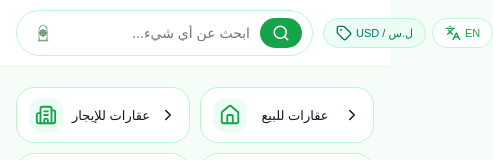
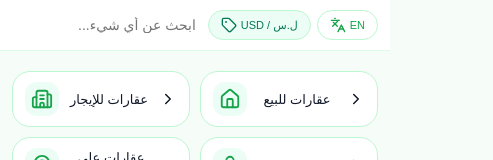
Before and after one commit to hashemfares765/huzzlie-demo, a React (Create React App) app: page / in a window 390 px wide. Shown: the top 160 px of the page, 493 px wide, since content can reach past the window. Built offline with nearby package versions, Linux system fonts and the light colour scheme.

Commit message:
Local changes before pulling

```diff
--- a/src/App.css
+++ b/src/App.css
@@ -5,7 +5,11 @@ body,
   padding: 0;
   height: 100%;
   background-color: #f6fdf8;
+  width: 100%;
+  max-width: 100%;
+  overflow-x: hidden;
 }
+
 
 body {
   font-family: system-ui, -apple-system, BlinkMacSystemFont, "SF Pro Text",
@@ -19,7 +23,11 @@ body {
   background-color: #f6fdf8;
   color: #111827;
   padding-bottom: 72px;
+  width: 100%;
+  max-width: 100%;
+  overflow-x: hidden; /* ← no horizontal scroll inside the app */
 }
+
 
 /* ===================== HEADER ===================== */
 
@@ -41,6 +49,17 @@ body {
   align-items: center;
   gap: 10px;
 }
+/* Make layout containers match the phone width on small screens */
+@media (max-width: 640px) {
+  .hz-header-inner,
+  .hz-main {
+    max-width: 100%;
+    padding-left: 12px;
+    padding-right: 12px;
+    box-sizing: border-box;
+  }
+}
+
 
 /* Logo */
 
@@ -147,6 +166,17 @@ body {
   margin: 0 auto;
   padding: 10px 16px 80px;
 }
+/* Make layout containers match the phone width on small screens */
+@media (max-width: 640px) {
+  .hz-header-inner,
+  .hz-main {
+    max-width: 100%;
+    padding-left: 12px;
+    padding-right: 12px;
+    box-sizing: border-box;
+  }
+}
+
 
 .hz-page {
   width: 100%;
--- a/src/App.js
+++ b/src/App.js
@@ -579,33 +579,16 @@ function Header({
   return (
     <div className="hz-header">
       <div className="hz-header-inner">
-        <div className="hz-search-wrap">
-          <div className="hz-logo-dot">
-            <img src="/huzzlie-logo.png" alt="Huzzlie" className="hz-logo-img" />
-          </div>
         <input
   value={q}
   onChange={(e) => setQ(e.target.value)}
-            onKeyDown={(e) => {
-              if (e.key === "Enter") {
-                if (disableEnterSearch) {
-                  e.preventDefault();
-                  e.stopPropagation();
-                  return;
-                }
-                onSearch();
-              }
-            }}
   placeholder={S.searchPlaceholder}
   className={
     "hz-search-input " + (isAR ? "hz-rtl-text" : "hz-ltr-text")
   }
   dir={isAR ? "rtl" : "ltr"}
 />
-          <button className="hz-search-btn" onClick={onSearch}>
-            <Search size={18} />
-          </button>
-        </div>
+
 
         <div className="hz-header-actions">
           {/* Currency toggle: USD ⇄ SYP */}
@@ -866,6 +849,8 @@ function MotorsFilters({ lang, filters, setFilters, currency }) {
 
   const [activeKey, setActiveKey] = useState(null);
 
+
+
   // local draft state for sheet inputs
   const [draftPriceMin, setDraftPriceMin] = useState("");
   const [draftPriceMax, setDraftPriceMax] = useState("");
```
Lines whose indentation alone changed are shown as unchanged.
